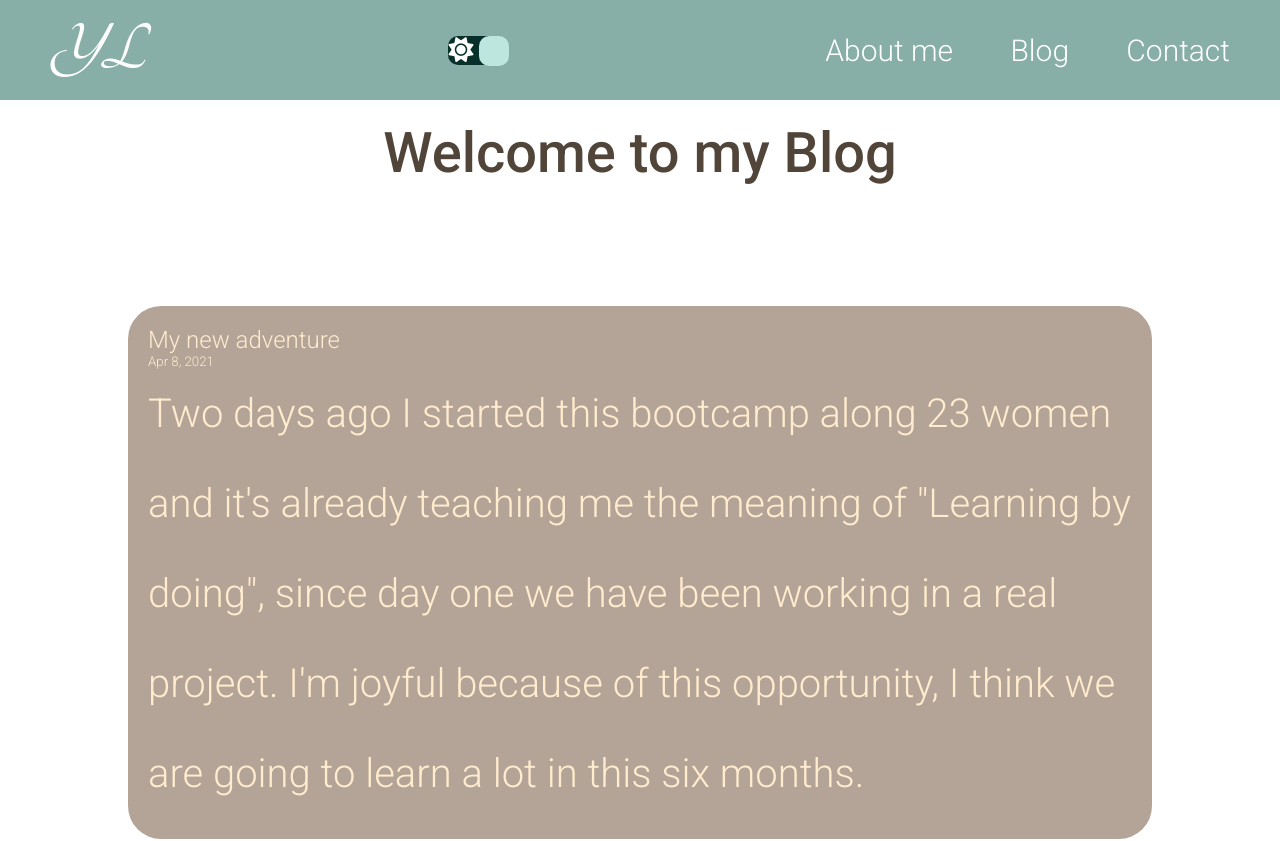
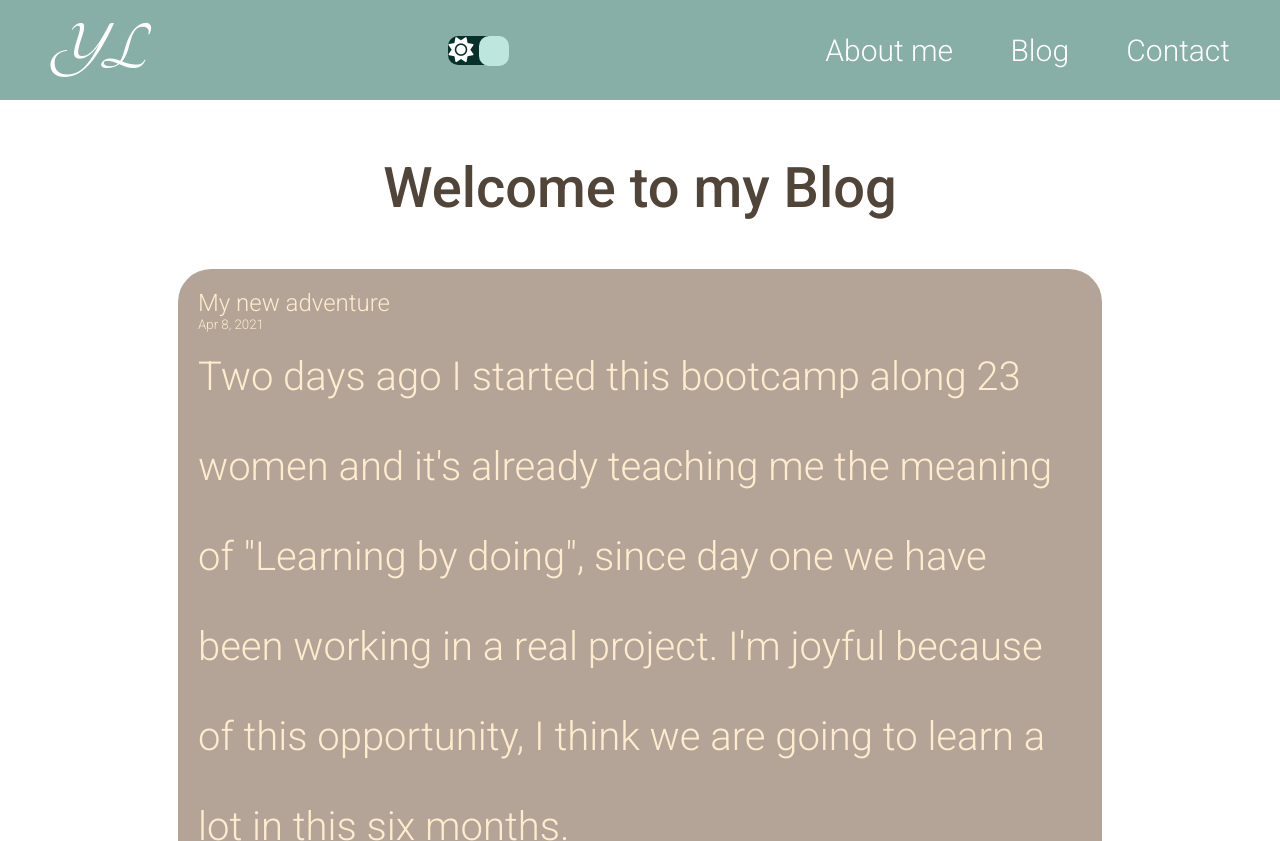
Before and after one commit to yassscoder/Personal-page-github, a plain HTML site: page blog.html in a window 1280 px wide. Shown: the top 841 px of the page. Drawn offline with Linux system fonts and the light colour scheme.

Commit message:
fixing margin wrapper blog

```diff
--- a/blog-style.css
+++ b/blog-style.css
@@ -29,6 +29,9 @@
     font-size: 25px;
     color:white;
 
+}
+#blog-wrapper{
+    margin: 155px 50px 40px 50px;
 }
 .fa-moon:after{
     content:"";
@@ -89,7 +92,7 @@ p{
     font-size: 70px;
 
 }
-h1{ margin:120px;
+h1{
     font-size: 3.5em;
     color:#514438;
     font-weight: 500;
@@ -179,7 +182,9 @@ html{
 }
 .header{
     display:flex;
-    justify-content: center;}
+    justify-content: center;
+    margin-bottom: 3rem;
+}
 /*responsive*/
 /*smartphone*/
 @media (min-width:321px) and (max-width: 767px) {
```
